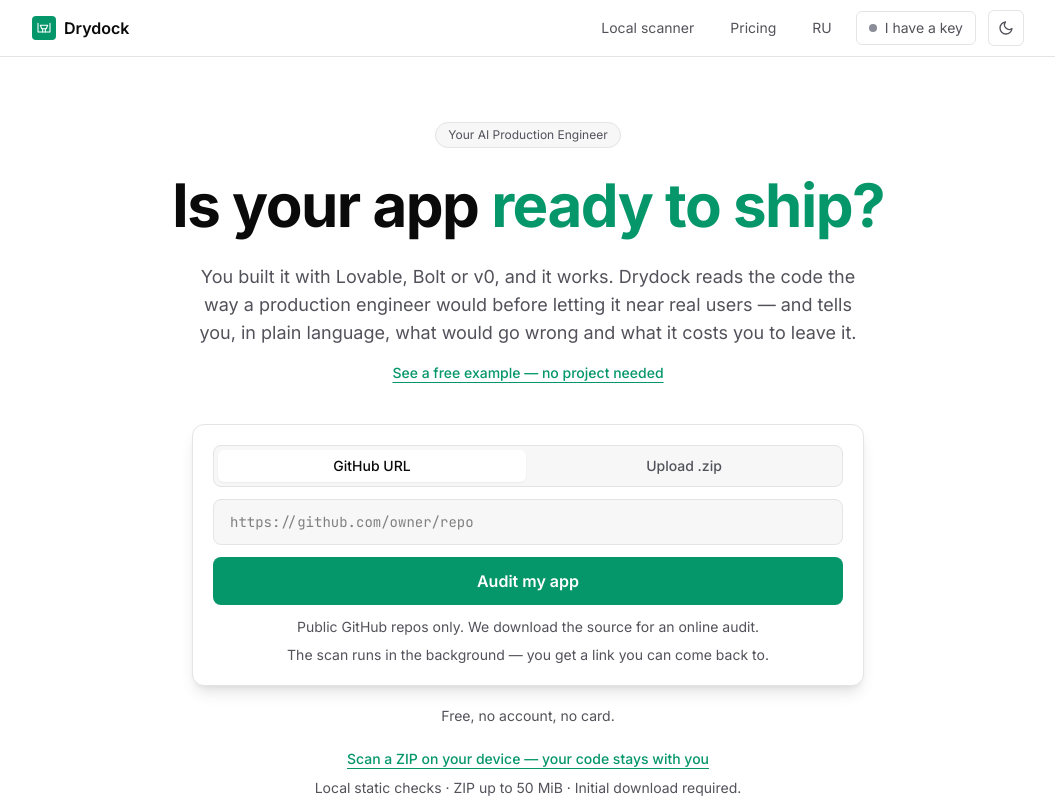
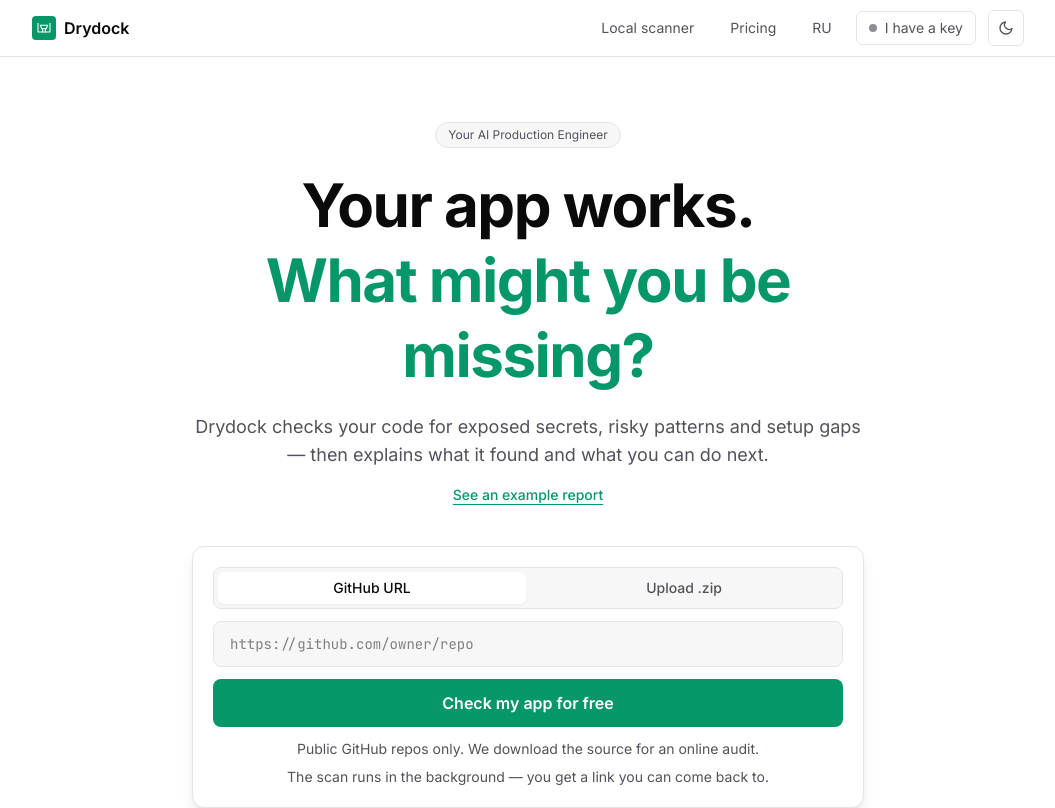
Before and after one commit to aiagent2046-coder/shipit, a Next.js app in the folder web/: page / in a window 1280 px wide. Shown: the top 808 px of the page, without its empty margins (112-1167 px from the left). Built offline with nearby package versions, Linux system fonts and the light colour scheme; no server answers.

Commit message:
Refresh hero copy for apps built with any tools
Signed-off-by: Codex <codex@openai.com>

```diff
--- a/web/src/app/page.tsx
+++ b/web/src/app/page.tsx
@@ -50,20 +50,18 @@ export default function LandingPage() {
             Your AI Production Engineer
           </span>
           <h1 className="mt-5 text-4xl font-bold leading-tight tracking-tight sm:text-6xl">
-            Is your app{" "}
-            <span className="text-accent">ready to ship?</span>
+            Your app works.{" "}
+            <span className="block text-accent">What might you be missing?</span>
           </h1>
           <p className="mx-auto mt-5 max-w-2xl text-lg text-muted">
-            You built it with Lovable, Bolt or v0, and it works. Drydock reads
-            the code the way a production engineer would before letting it near
-            real users — and tells you, in plain language, what would go wrong
-            and what it costs you to leave it.
+            Drydock checks your code for exposed secrets, risky patterns and
+            setup gaps — then explains what it found and what you can do next.
           </p>
           <a
             href="#example-report"
             className="mt-4 inline-block text-sm font-medium text-accent underline underline-offset-4"
           >
-            See a free example — no project needed
+            See an example report
           </a>
         </div>
 
@@ -72,7 +70,7 @@ export default function LandingPage() {
         </div>
 
         <p className="mt-5 text-center text-sm text-muted">
-          Free, no account, no card.
+          No account. No card.
         </p>
         <div className="mx-auto mt-5 max-w-2xl text-center">
           <Link
--- a/web/src/components/AuditForm.tsx
+++ b/web/src/components/AuditForm.tsx
@@ -164,7 +164,7 @@ export function AuditForm() {
             <Spinner /> Submitting…
           </>
         ) : (
-          "Audit my app"
+          "Check my app for free"
         )}
       </button>
       <p id="audit-input-help" className="mt-3 text-center text-sm text-muted">
```
Also changed, not shown: 1 other file (tests, documents, lock files or other folders).
